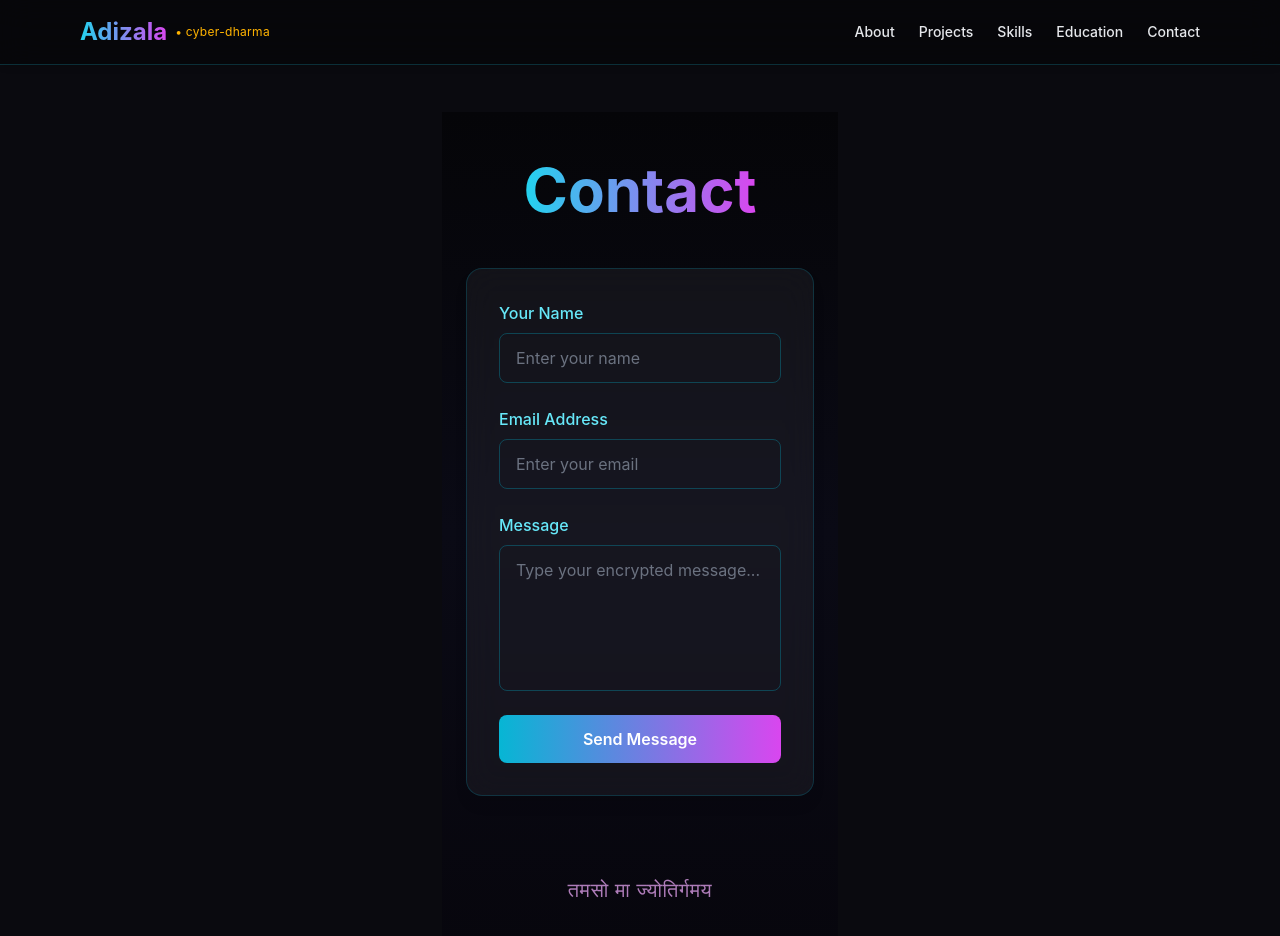
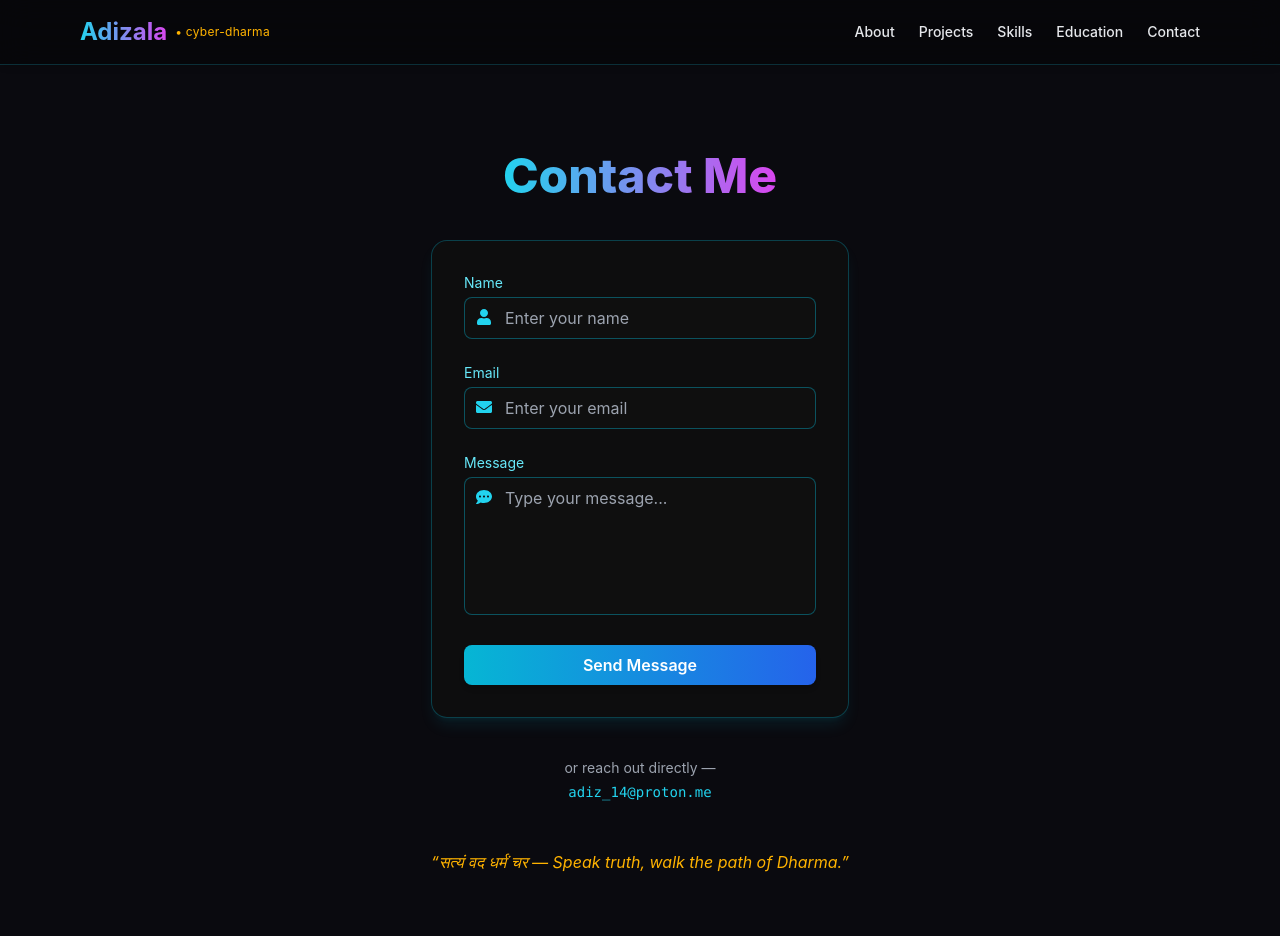
Before and after one commit to adiz777/adizala-portfolio, a React (Vite) app: page /contact in a window 1280 px wide. Shown: the top 936 px of the page. After the commit the page ends 914 px from the top, so only its background shows below. Built offline with nearby package versions, Linux system fonts and the light colour scheme.

Commit message:
Refactor Contact component and update form styles

```diff
--- a/src/pages/Contact.jsx
+++ b/src/pages/Contact.jsx
@@ -1,100 +1,111 @@
+import React from "react";
 import { motion } from "framer-motion";
-import { useState } from "react";
+import { FaEnvelope, FaUser, FaCommentDots } from "react-icons/fa";
 
 export default function Contact() {
-  const [sent, setSent] = useState(false);
-
   return (
-    <div className="min-h-screen bg-gradient-to-b from-[#050508] via-[#0a0a15] to-[#07060d] flex flex-col items-center justify-center px-6 py-12 text-gray-100">
-
+    <section className="min-h-screen flex flex-col justify-center items-center text-gray-200 px-6 py-10">
       {/* Title */}
       <motion.h1
-        className="text-5xl md:text-6xl font-bold mb-12 text-transparent bg-clip-text bg-gradient-to-r from-cyan-400 to-fuchsia-500"
-        initial={{ opacity: 0, y: -40 }}
+        className="text-3xl sm:text-4xl md:text-5xl font-extrabold text-transparent bg-clip-text bg-gradient-to-r from-cyan-400 to-fuchsia-500 mb-10 text-center"
+        initial={{ opacity: 0, y: -20 }}
         animate={{ opacity: 1, y: 0 }}
-        transition={{ duration: 1 }}
+        transition={{ duration: 0.6 }}
       >
-        Contact
+        Contact Me
       </motion.h1>
 
-      {/* Form Section */}
-      {!sent ? (
+      {/* Form Container */}
       <motion.form
         action="https://formspree.io/f/mpwyklqb"
         method="POST"
-          className="w-full max-w-lg bg-white/5 border border-cyan-500/20 rounded-2xl p-8 backdrop-blur-lg shadow-lg space-y-6"
+        className="w-full max-w-lg bg-[#0f0f0f]/70 border border-cyan-500/30 rounded-2xl shadow-lg shadow-cyan-500/10 p-8 space-y-6"
         initial={{ opacity: 0, y: 20 }}
         animate={{ opacity: 1, y: 0 }}
-          transition={{ duration: 1 }}
-          onSubmit={() => setSent(true)}
+        transition={{ duration: 0.8 }}
       >
-          <motion.div
-            className="flex flex-col"
-            whileFocus={{ scale: 1.02 }}
-          >
-            <label className="text-cyan-300 mb-2 font-medium">Your Name</label>
+        {/* Name Field */}
+        <div className="flex flex-col">
+          <label htmlFor="name" className="text-sm mb-1 text-cyan-300">
+            Name
+          </label>
+          <div className="relative">
+            <FaUser className="absolute top-3 left-3 text-cyan-400" />
             <input
+              id="name"
               type="text"
               name="name"
+              placeholder="Enter your name"
               required
-              className="bg-transparent border border-cyan-500/30 rounded-lg px-4 py-3 text-gray-100 placeholder-gray-500 focus:outline-none focus:ring-2 focus:ring-fuchsia-500"
-              placeholder="Enter your name"
+              className="w-full bg-[#111]/80 border border-cyan-500/40 text-gray-100 rounded-lg px-10 py-2 focus:outline-none focus:ring-2 focus:ring-cyan-400 transition-all"
             />
-          </motion.div>
+          </div>
+        </div>
 
-          <motion.div className="flex flex-col">
-            <label className="text-cyan-300 mb-2 font-medium">Email Address</label>
+        {/* Email Field */}
+        <div className="flex flex-col">
+          <label htmlFor="email" className="text-sm mb-1 text-cyan-300">
+            Email
+          </label>
+          <div className="relative">
+            <FaEnvelope className="absolute top-3 left-3 text-cyan-400" />
             <input
+              id="email"
               type="email"
               name="email"
+              placeholder="Enter your email"
               required
-              className="bg-transparent border border-cyan-500/30 rounded-lg px-4 py-3 text-gray-100 placeholder-gray-500 focus:outline-none focus:ring-2 focus:ring-fuchsia-500"
-              placeholder="Enter your email"
+              className="w-full bg-[#111]/80 border border-cyan-500/40 text-gray-100 rounded-lg px-10 py-2 focus:outline-none focus:ring-2 focus:ring-cyan-400 transition-all"
             />
-          </motion.div>
+          </div>
+        </div>
 
-          <motion.div className="flex flex-col">
-            <label className="text-cyan-300 mb-2 font-medium">Message</label>
+        {/* Message Field */}
+        <div className="flex flex-col">
+          <label htmlFor="message" className="text-sm mb-1 text-cyan-300">
+            Message
+          </label>
+          <div className="relative">
+            <FaCommentDots className="absolute top-3 left-3 text-cyan-400" />
             <textarea
+              id="message"
               name="message"
+              placeholder="Type your message..."
+              rows="5"
               required
-              rows="5"
-              className="bg-transparent border border-cyan-500/30 rounded-lg px-4 py-3 text-gray-100 placeholder-gray-500 focus:outline-none focus:ring-2 focus:ring-fuchsia-500 resize-none"
-              placeholder="Type your encrypted message..."
+              className="w-full bg-[#111]/80 border border-cyan-500/40 text-gray-100 rounded-lg px-10 py-2 focus:outline-none focus:ring-2 focus:ring-cyan-400 transition-all resize-none"
             ></textarea>
-          </motion.div>
+          </div>
+        </div>
 
+        {/* Submit Button */}
         <motion.button
           type="submit"
-            className="w-full bg-gradient-to-r from-cyan-500 to-fuchsia-500 text-white py-3 rounded-lg font-semibold hover:shadow-lg hover:shadow-cyan-500/30 transition-all"
-            whileHover={{ scale: 1.05 }}
+          whileHover={{ scale: 1.05, boxShadow: "0 0 20px #00f0ff" }}
           whileTap={{ scale: 0.95 }}
+          className="w-full bg-gradient-to-r from-cyan-500 to-blue-600 py-2 rounded-lg font-semibold text-white shadow-md hover:shadow-cyan-400/40 transition-all"
         >
           Send Message
         </motion.button>
       </motion.form>
-      ) : (
-        <motion.div
-          className="text-center mt-12 text-xl text-cyan-300"
+
+      {/* Contact Info */}
+      <div className="mt-10 text-center text-sm text-gray-400">
+        <p>or reach out directly —</p>
+        <p className="mt-1 text-cyan-400 font-mono">
+          adiz_14@proton.me
+        </p>
+      </div>
+
+      {/* Mantra */}
+      <motion.p
+        className="mt-12 text-[var(--gold)] italic text-sm sm:text-base text-center"
         initial={{ opacity: 0 }}
         animate={{ opacity: 1 }}
-          transition={{ duration: 1 }}
+        transition={{ delay: 1 }}
       >
-          <p>✅ Message sent successfully.</p>
-          <p className="text-fuchsia-400 mt-2 italic">
-            “Your signal has reached the void. Expect a response soon.”
-          </p>
-        </motion.div>
-      )}
-
-      {/* Mantra */}
-      <motion.div
-        className="mt-20 text-xl text-fuchsia-300 tracking-wide"
-        animate={{ opacity: [0.6, 1, 0.6] }}
-        transition={{ repeat: Infinity, duration: 5 }}
-      >
-        तमसो मा ज्योतिर्गमय
-      </motion.div>
-    </div>
+        “सत्यं वद धर्मं चर — Speak truth, walk the path of Dharma.”
+      </motion.p>
+    </section>
   );
 }
```
Lines whose indentation alone changed are shown as unchanged.
